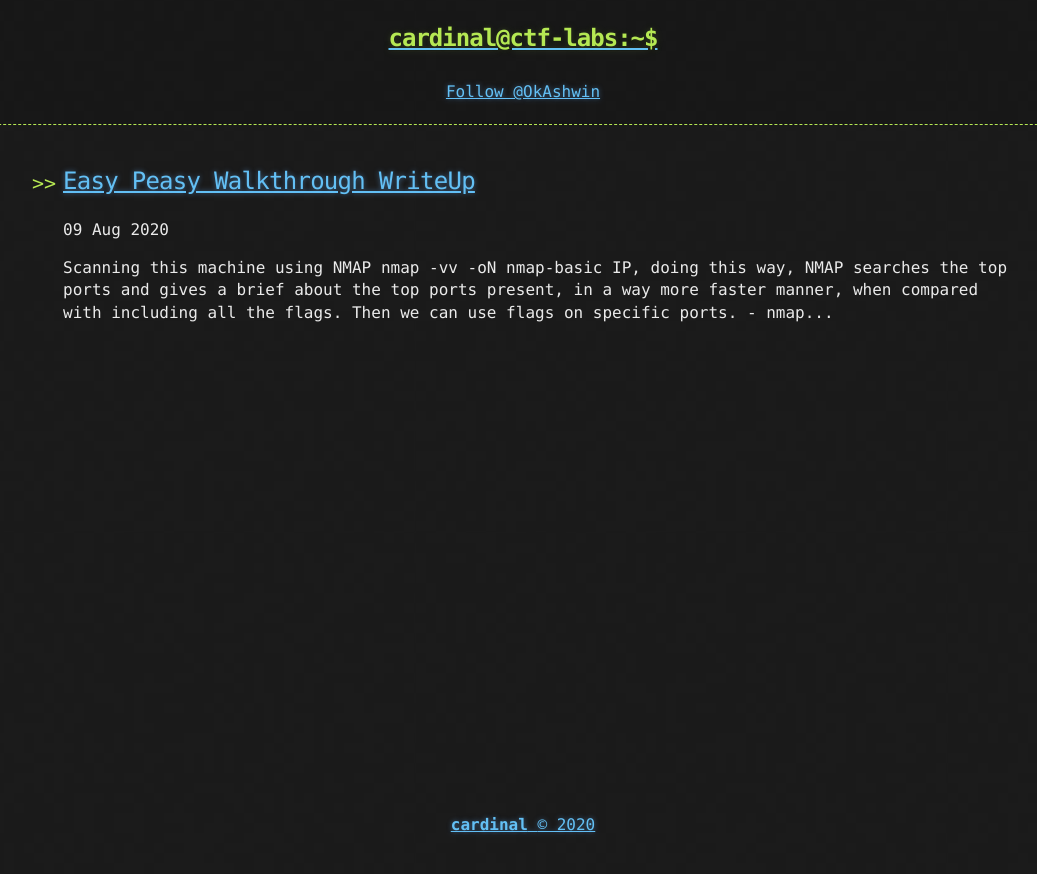
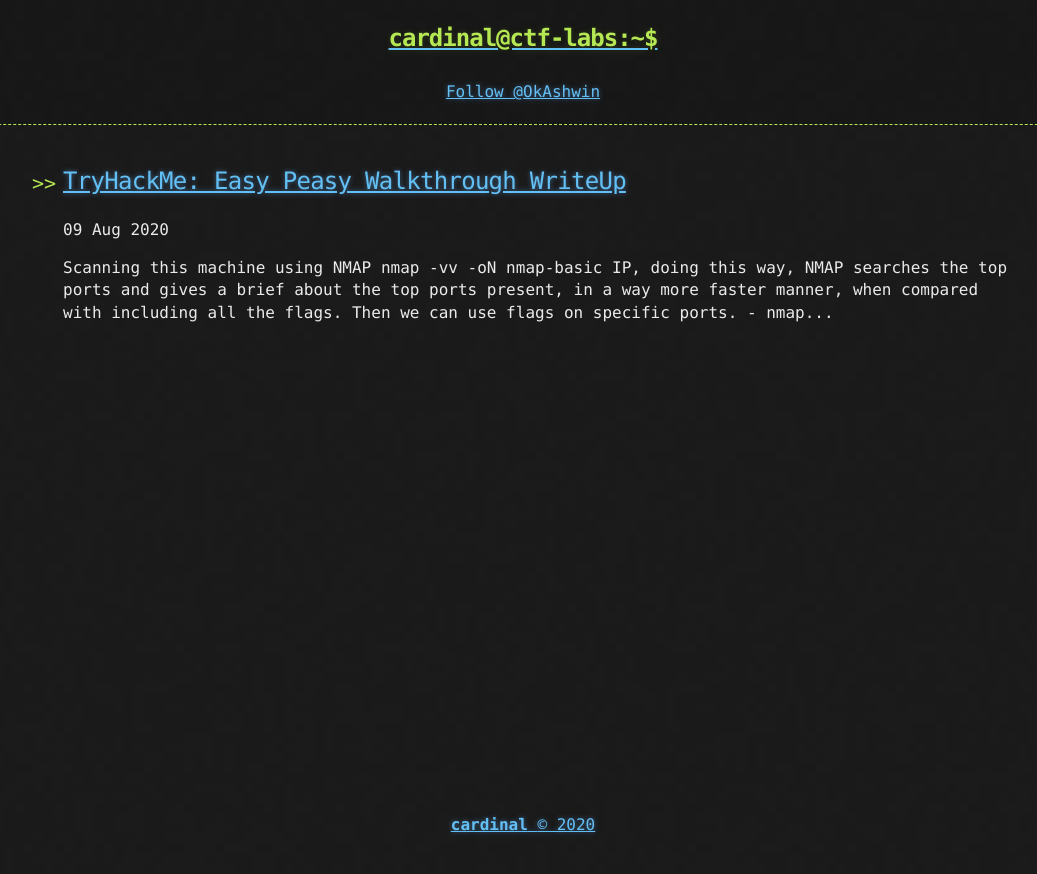
Before and after one commit to krAshwin/CTF_Writeups, a Jekyll site: the page built from index.html, in a window 1280 px wide. Shown: the top 874 px of the page, without its empty margins (117-1154 px from the left). Built offline with Jekyll 4.4.1, drawn with Linux system fonts in a browser that asks for light colours; the list of posts is cut into pages by our own code; comment, search, counter and statistics services are not loaded.

Commit message:
Edits Title

```diff
--- a/_config.yml
+++ b/_config.yml
@@ -10,7 +10,7 @@
 source: .
 destination: ./_site
 permalink: /:title
-paginate: 3
+paginate: 10
 paginate_path: /page/:num/
 
 defaults:
--- a/_posts/2020-08-09-easy-peasy-thm.md
+++ b/_posts/2020-08-09-easy-peasy-thm.md
@@ -1,5 +1,5 @@
 ---
-title: Easy Peasy Walkthrough WriteUp
+title: "TryHackMe: Easy Peasy Walkthrough WriteUp"
 layout: default
 published: true
 ---
```
